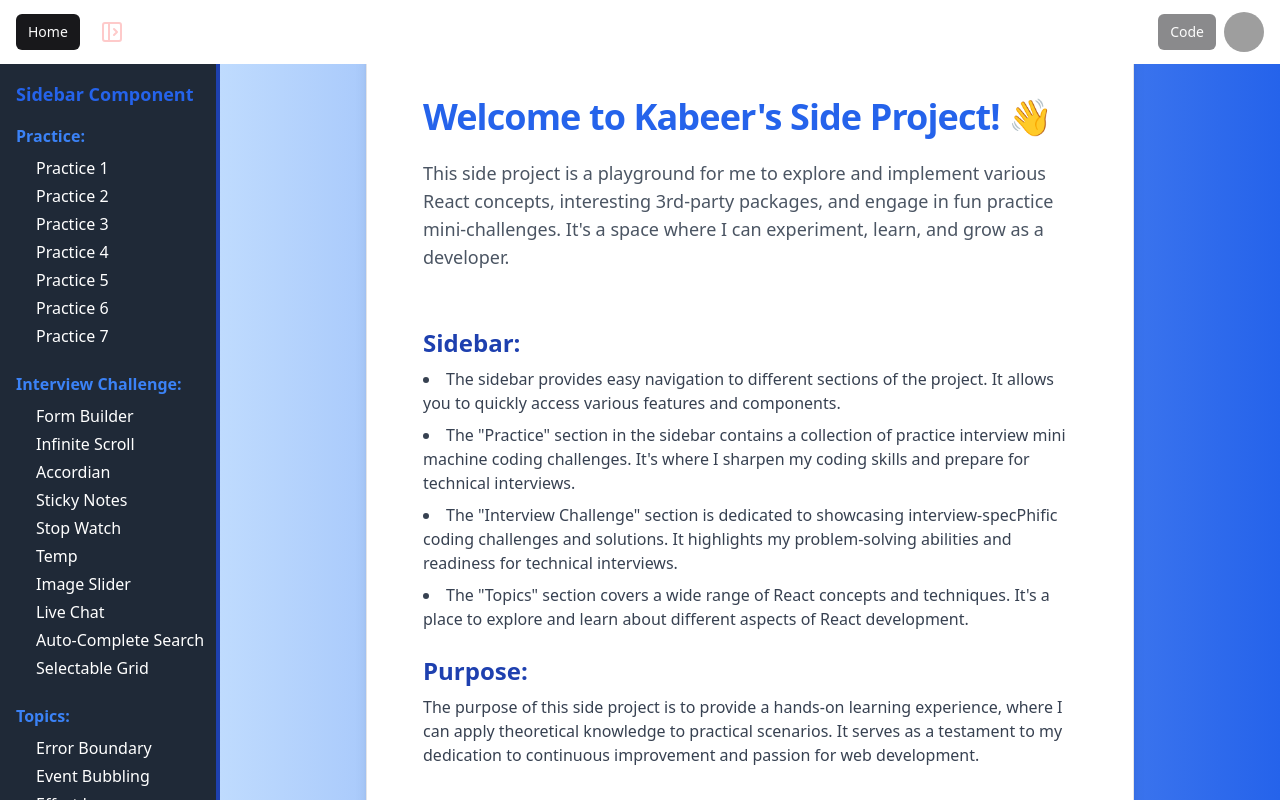
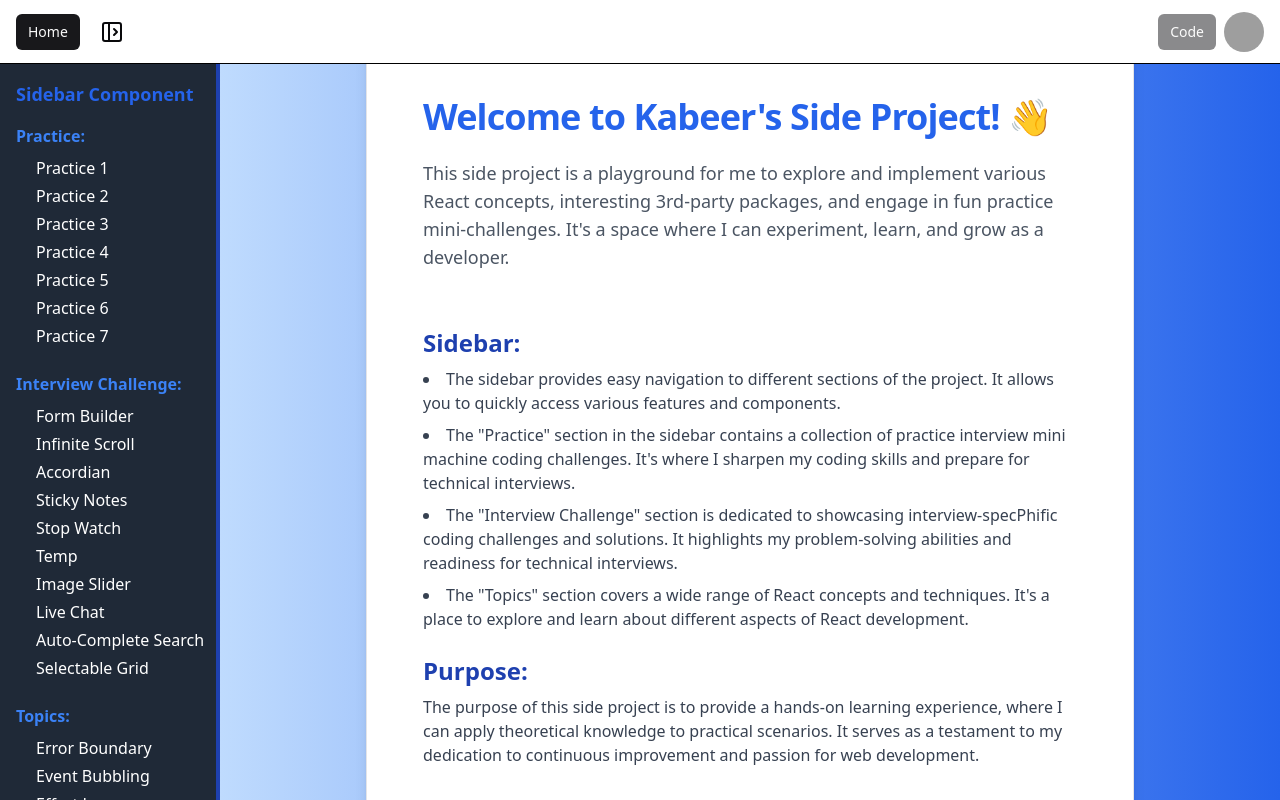
Before and after one commit to kabeerx9/react-examples, a React (Vite) app: page / in a window 1280 px wide. Built offline with nearby package versions, Linux system fonts and the light colour scheme; grey boxes are pictures that could not be loaded.

Commit message:
Icon color change

```diff
--- a/src/components/navbar/Navbar.tsx
+++ b/src/components/navbar/Navbar.tsx
@@ -30,7 +30,7 @@ const Navbar = ({
   const [isCodeLoading, setIsCodeLoading] = useState(true);
 
   return (
-    <nav className="w-full p-4 h-16  flex items-center">
+    <nav className="w-full p-4 h-16 border-b border-black  flex items-center">
       <div className="flex justify-between w-full">
         <div className="flex justify-center items-center gap-5">
           <Button size={'sm'} onClick={() => navigate('/')}>
--- a/src/components/navbar/_components/CodeDialog.tsx
+++ b/src/components/navbar/_components/CodeDialog.tsx
@@ -28,6 +28,7 @@ const CodeDialog = ({ isCodeLoading, setIsCodeLoading }: CodeDialogProps) => {
   console.log('pathname', pathname);
 
   const getCodeString = async () => {
+    setIsCodeLoading(true);
     try {
       const module = await (
         codeLoader[pathname] as () => Promise<{ default: string }>
@@ -89,7 +90,7 @@ const CodeDialog = ({ isCodeLoading, setIsCodeLoading }: CodeDialogProps) => {
           </DialogTitle>
           <DialogDescription className="w-full h-96 overflow-auto">
             <SyntaxHighlighter
-              language="jsx"
+              language="typescript"
               style={atomOneDark}
               wrapLongLines={true}
             >
--- a/src/components/navbar/_components/DesktopSidebarIcon.tsx
+++ b/src/components/navbar/_components/DesktopSidebarIcon.tsx
@@ -14,14 +14,14 @@ const DesktopSidebarIcon = ({
       onClick={() => {
         setIsDesktopSidebarOpen((prev) => !prev);
       }}
-      className="cursor-pointer text-red-200 "
+      className="cursor-pointer"
     />
   ) : (
     <SidebarCloseIcon
       onClick={() => {
         setIsDesktopSidebarOpen((prev) => !prev);
       }}
-      className="cursor-pointer text-red-200 "
+      className="cursor-pointer"
     />
   );
 };
--- a/src/components/navbar/_components/MobileSidebarIcon.tsx
+++ b/src/components/navbar/_components/MobileSidebarIcon.tsx
@@ -14,14 +14,14 @@ const MobileSidebarIcon = ({
       onClick={() => {
         setIsMobileSidebarOpen((prev) => !prev);
       }}
-      className="cursor-pointer text-red-200 "
+      className="cursor-pointer"
     />
   ) : (
     <MenuSquareIcon
       onClick={() => {
         setIsMobileSidebarOpen((prev) => !prev);
       }}
-      className="cursor-pointer text-red-200 "
+      className="cursor-pointer"
     />
   );
 };
```
